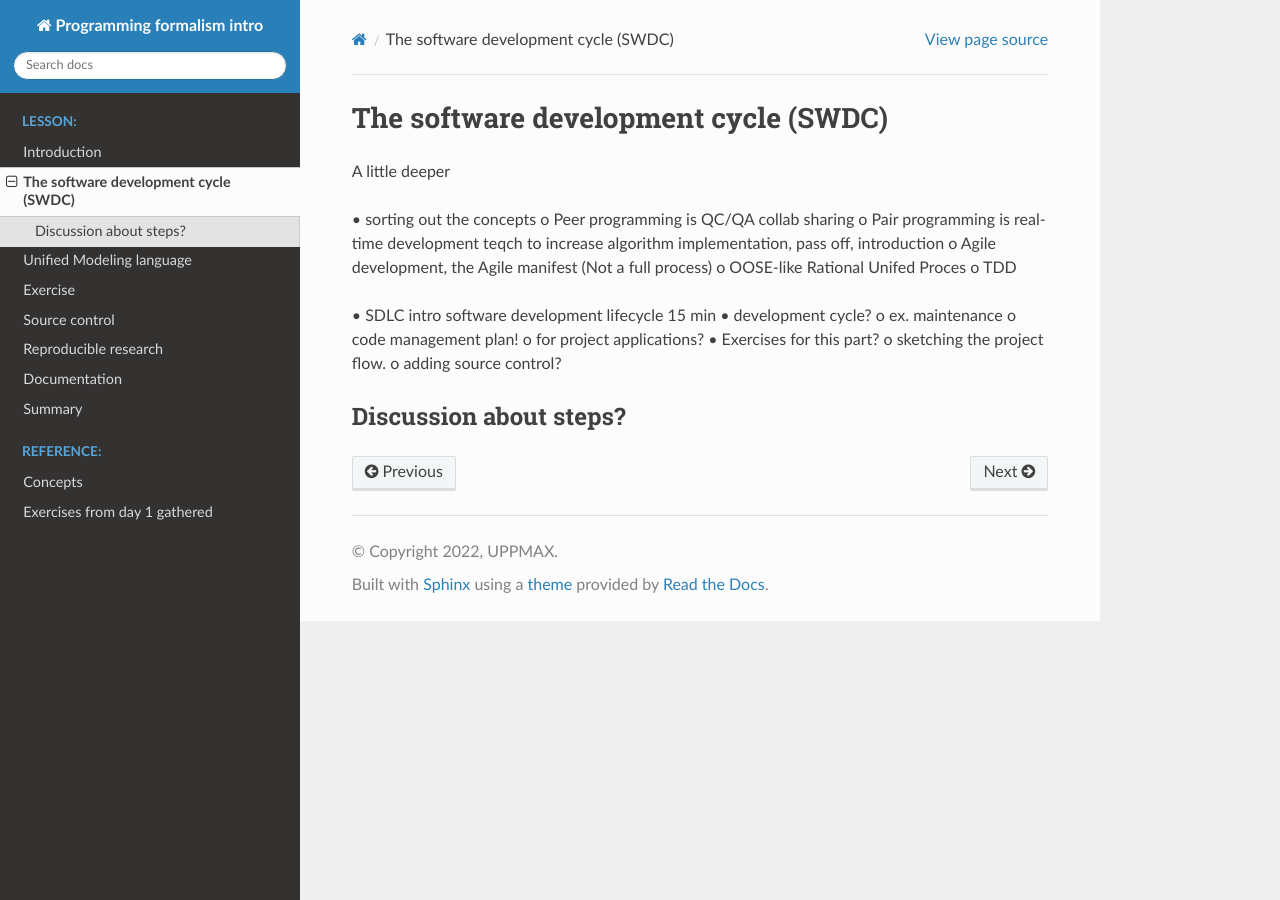
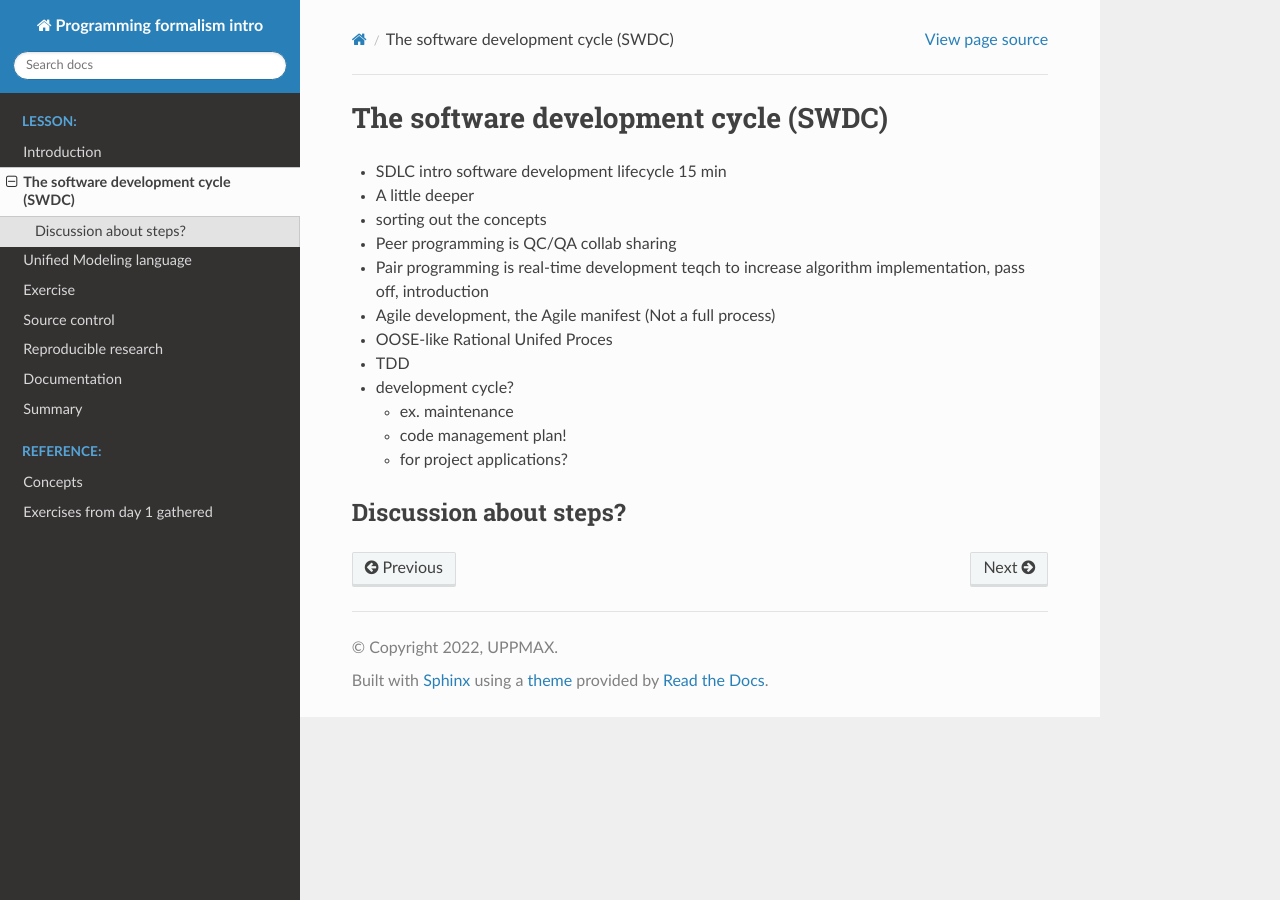
Before and after one commit to UPPMAX/programming_formalisms_intro, a Sphinx documentation site: the page built from doc/swdc.md, in a window 1280 px wide. Built offline with Sphinx 7.4.7 and the Read the Docs theme 2.0.0, drawn with Linux system fonts in a browser that asks for light colours.

Commit message:
Update swdc.md

```diff
--- a/doc/swdc.md
+++ b/doc/swdc.md
@@ -1,23 +1,20 @@
 # The software development cycle (SWDC)
 
-A little deeper
-
-•	sorting out the concepts
-o	Peer programming is QC/QA collab sharing
-o	Pair programming is real-time development teqch to increase algorithm implementation, pass off, introduction
-o	Agile development, the Agile manifest (Not a full process)
-o	OOSE-like Rational Unifed Proces
-o	TDD
-
-•	SDLC intro software development lifecycle 15 min
-•	development cycle?
-o	ex. maintenance
-o	code management plan!
-o	for project applications?
-•	Exercises for this part?
-o	sketching the project flow.
-o	adding source control?
+- SDLC intro software development lifecycle 15 min
 
 
+- A little deeper
+
+- sorting out the concepts
+- Peer programming is QC/QA collab sharing
+- Pair programming is real-time development teqch to increase algorithm implementation, pass off, introduction
+- Agile development, the Agile manifest (Not a full process)
+- OOSE-like Rational Unifed Proces
+- TDD
+
+- development cycle?
+  - ex. maintenance
+  - code management plan!
+  -	for project applications?
 
 ## Discussion about steps?
```
